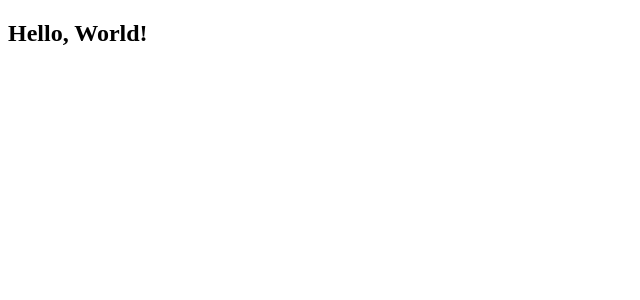
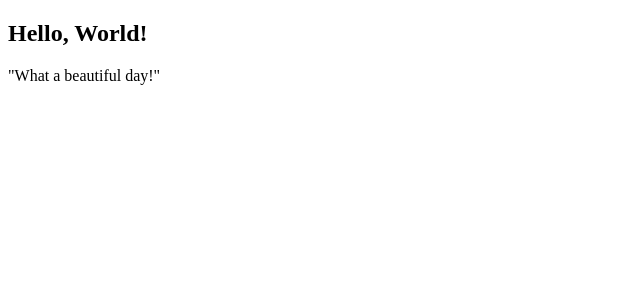
Before and after one commit to SalazarWilmer/EjerciciosDevelhope, a React (Vite) app in the folder REACT-WILMER/proyecto-vite/vite-project/: page / in a window 1280 px wide. Shown: the top 300 px of the page, without its empty margins (0-640 px from the left). Built offline with nearby package versions, Linux system fonts and the light colour scheme.

Commit message:
Ejercicio components 11

```diff
--- a/REACT-WILMER/proyecto-vite/vite-project/src/Ejercicios/Hello.jsx
+++ b/REACT-WILMER/proyecto-vite/vite-project/src/Ejercicios/Hello.jsx
@@ -1,5 +1,10 @@
 function Hello() {
-  return <h2>Hello, World!</h2>;
+  return (
+    <div>
+      <h2>Hello, World!</h2>
+      <p>"What a beautiful day!"</p>
+    </div>
+  );
 }
 
 export default Hello;
```
